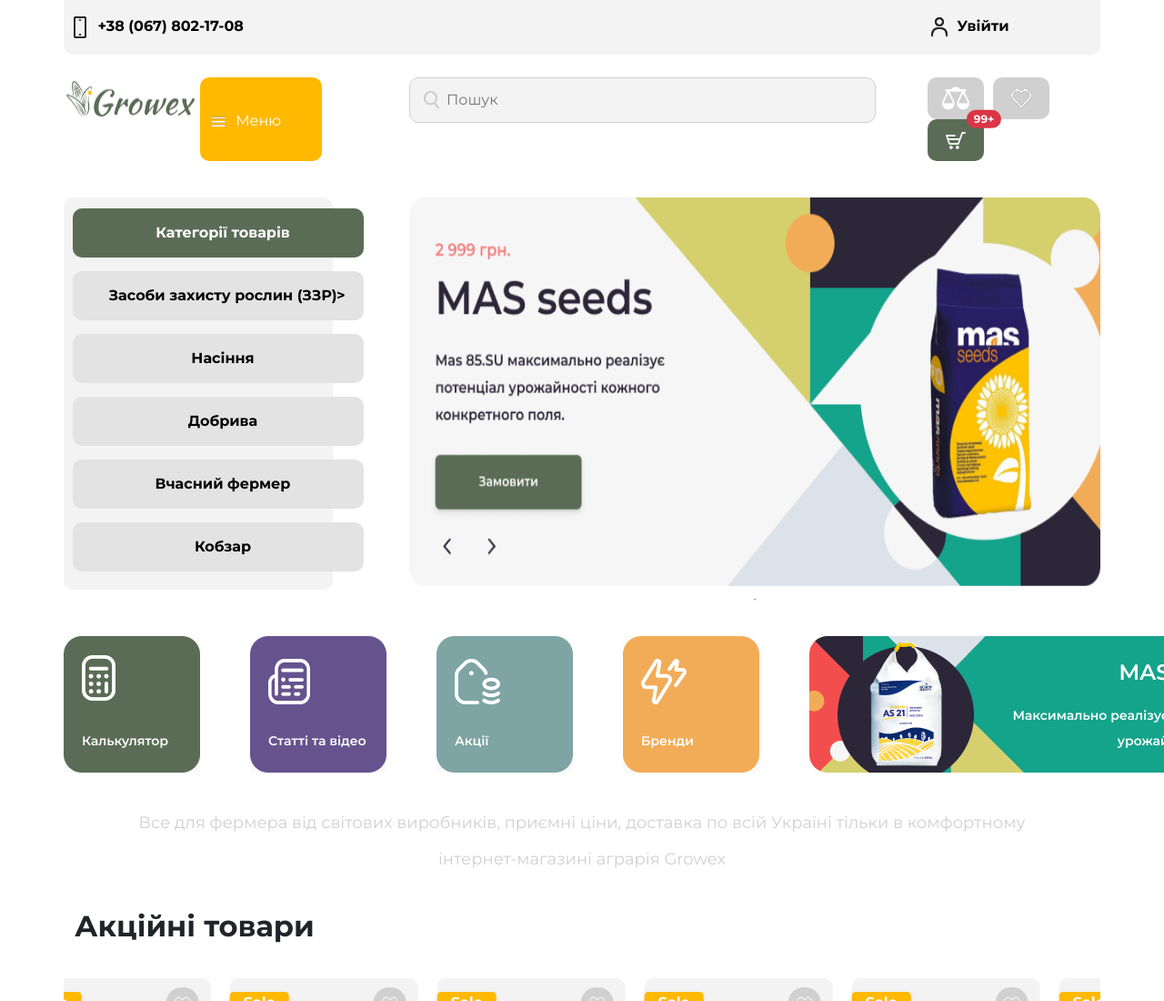
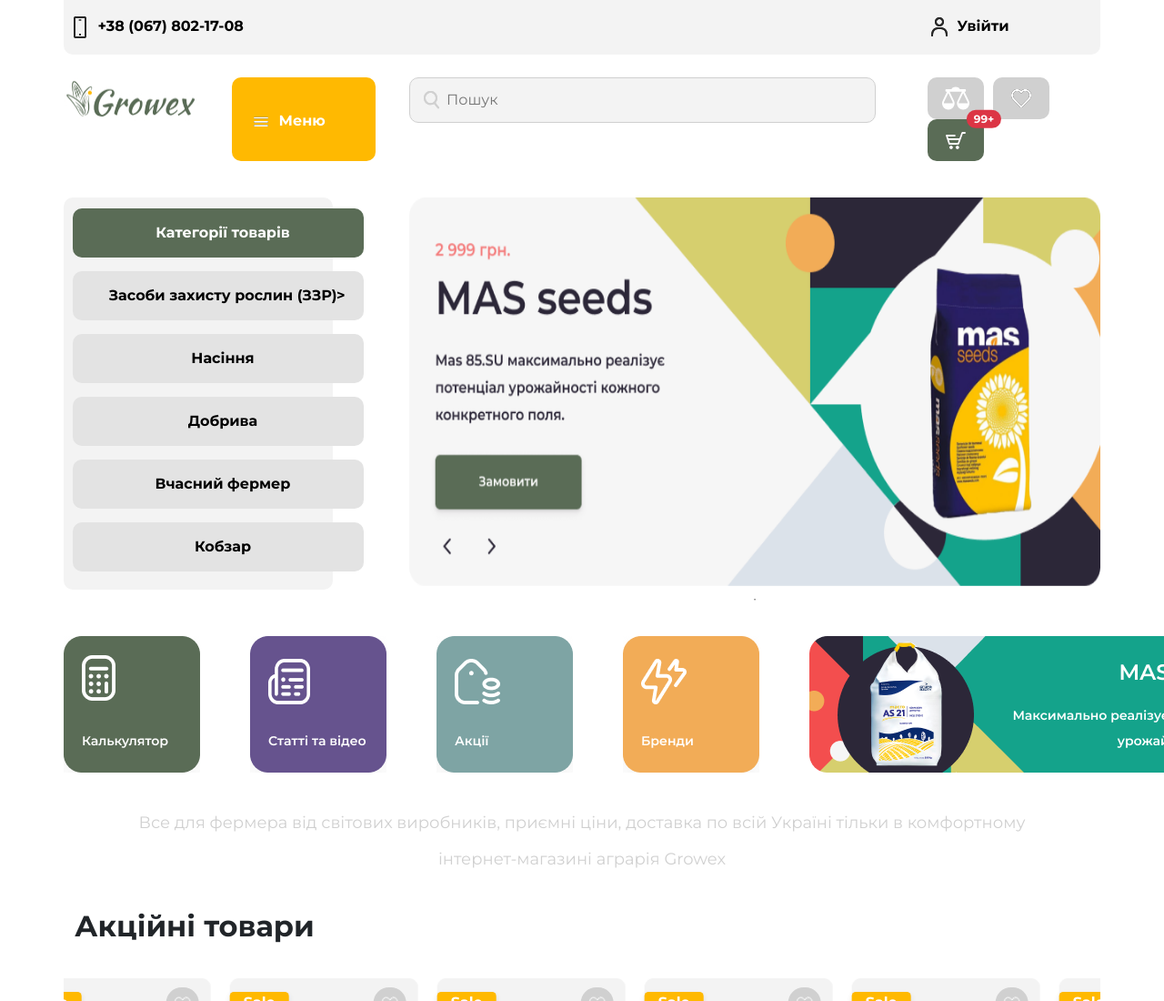
Before and after one commit to admiralbub/growex-market, a plain HTML site: page index.html in a window 1280 px wide. Shown: the top 1100 px of the page at 91% size. Drawn offline with Linux system fonts and the light colour scheme; a web font is replaced by a local one.

Commit message:
Add files via upload

```diff
--- a/css/style.css
+++ b/css/style.css
@@ -110,10 +110,12 @@
   color: #D0D0D0;
 }
 .header .navigation_menu {
+  margin-left: 35px;
   border-radius: 10px;
+  font-weight: bold;
   border: 0;
   color: #ffffff;
-  padding: 15px 45px 10px 5px;
+  padding: 15px 55px 10px 17px;
   background: #FFB901;
 }
 .header .sidenav {
```
